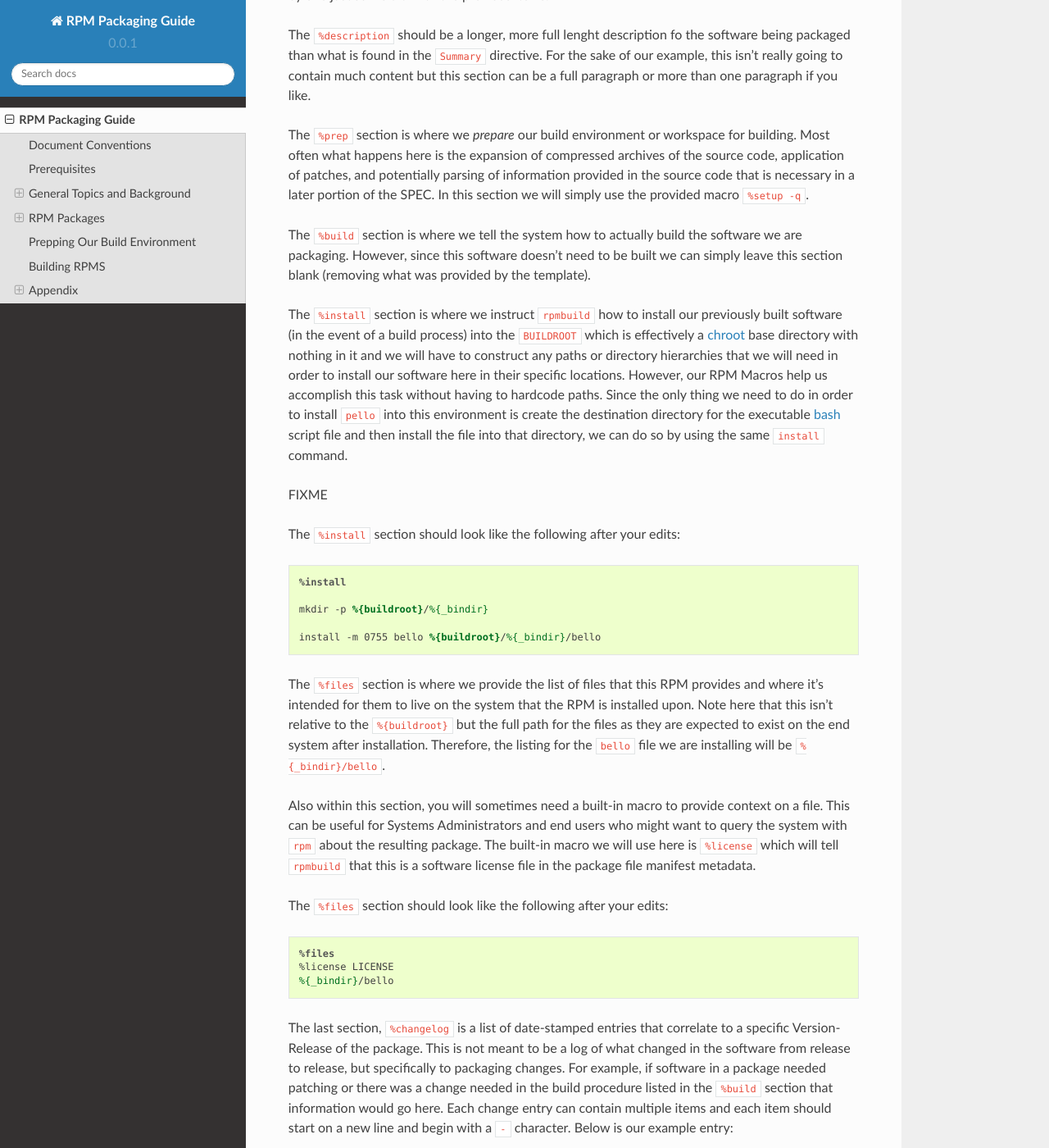
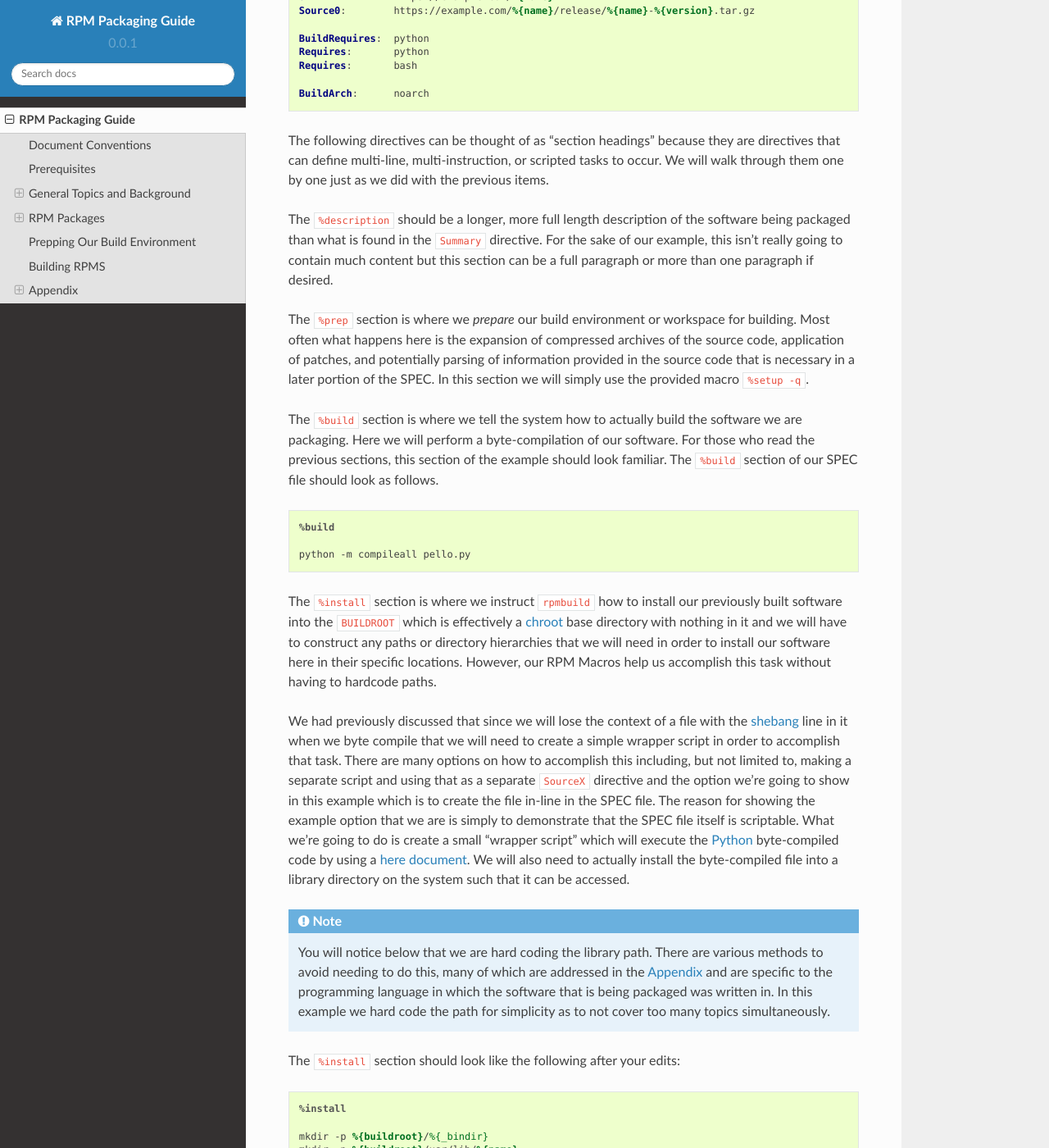
Before and after one commit to redhat-developer/rpm-packaging-guide, a Sphinx documentation site: the page built from source/rpm-guide.rst, in a window 1280 px wide and 1400 px high, scrolled down 31825 px. Shown: the whole window at 82% size. Built offline with Sphinx 7.4.7 and the Read the Docs theme 2.0.0, drawn with Linux system fonts in a browser that asks for light colours; some of the changed text lies outside the part shown.

Commit message:
fix some items in bello spec section, finish writing first draft pello spec section
Signed-off-by: Adam Miller <maxamillion@fedoraproject.org>

```diff
--- a/source/rpm-guide.rst
+++ b/source/rpm-guide.rst
@@ -794,6 +794,10 @@ included with each source code release. We include this in our simulated
 upstream software release because encounters with a `Software License`_ when
 packaging RPMs is a very common occurance for a RPM Packager and we should know
 how to properly handle them.
+
+.. note::
+    The method used below to create th ``LICENSE`` file is known as a `here
+    document`_.
 
 Let us go ahead and make a ``LICENSE`` file that can be included in the source
 code "release" for each example.
@@ -1350,7 +1354,13 @@ The ``Source0`` field is where the upstream software's source code should be
 able to be downloaded from. This URL should link directly to the specific
 version of the source code release that this RPM Package is packaging. Once
 again, since this is an example we will use an example value:
-``https://example.com/bello/releases/bello-0.1.tar.gz``
+``https://example.com/bello/releases/bello-0.1.tar.gz`` and while we might want
+to, we should note that this example URL hase hard coded values in it that are
+possible to change in the future and are potentially even likely to change such
+as the release version ``0.1``. We can simplify this by only needing to update
+one field in the SPEC file and allowing it to be reused. we will use the value
+``https://example.com/%{name}/releases/%{name}-%{version}.tar.gz`` instead of
+the hard coded examples string previously listed.
 
 After your edits, the top portion of your spec file should look like the
 following:
@@ -1408,10 +1418,10 @@ are directives that can define multi-line, multi-instruction, or scripted tasks
 to occur. We will walk through them one by one just as we did with the previous
 items.
 
-The ``%description`` should be a longer, more full lenght description fo the
+The ``%description`` should be a longer, more full length description of the
 software being packaged than what is found in the ``Summary`` directive. For the
 sake of our example, this isn't really going to contain much content but this
-section can be a full paragraph or more than one paragraph if you like.
+section can be a full paragraph or more than one paragraph if desired.
 
 The ``%prep`` section is where we *prepare* our build environment or workspace
 for building. Most often what happens here is the expansion of compressed
@@ -1433,7 +1443,9 @@ our RPM Macros help us accomplish this task without having to hardcode paths.
 Since the only thing we need to do in order to install ``bello`` into this
 environment is create the destination directory for the executable `bash`_
 script file and then install the file into that directory, we can do so by using
-the same ``install`` command.
+the same ``install`` command but we will make a slight modification since we are
+inside the SPEC file and we will use the macro variable of ``%{name}`` in it's
+place for consistency.
 
 The ``%install`` section should look like the following after your edits:
 
@@ -1443,14 +1455,15 @@ The ``%install`` section should look like the following after your edits:
 
     mkdir -p %{buildroot}/%{_bindir}
 
-    install -m 0755 bello %{buildroot}/%{_bindir}/bello
+    install -m 0755 %{name} %{buildroot}/%{_bindir}/%{name}
 
 The ``%files`` section is where we provide the list of files that this RPM
 provides and where it's intended for them to live on the system that the RPM is
 installed upon. Note here that this isn't relative to the ``%{buildroot}`` but
 the full path for the files as they are expected to exist on the end system
 after installation. Therefore, the listing for the ``bello`` file we are
-installing will be ``%{_bindir}/bello``.
+installing will be ``%{_bindir}/%{name}`` (this would be ``%{_bindir}/bello`` if
+we weren't using the rpm macro variable instead of the hard coded name).
 
 Also within this section, you will sometimes need a built-in macro to provide
 context on a file. This can be useful for Systems Administrators and end users
@@ -1464,7 +1477,7 @@ The ``%files`` section should look like the following after your edits:
 
     %files
     %license LICENSE
-    %{_bindir}/bello
+    %{_bindir}/%{name}
 
 The last section, ``%changelog`` is a list of date-stamped entries that
 correlate to a specific Version-Release of the package. This is not meant to be
@@ -1501,8 +1514,8 @@ The full SPEC file should now look like the following:
     Summary:        Hello World example implemented in bash script
 
     License:        GPLv3+
-    URL:            https://www.example.com/bello
-    Source0:        https://www.example.com/bello/releases/bello-0.1.tar.gz
+    URL:            https://www.example.com/%{name}
+    Source0:        https://www.example.com/%{name}/releases/%{name}-%{version}.tar.gz
 
     Requires:       bash
 
@@ -1521,11 +1534,11 @@ The full SPEC file should now look like the following:
 
     mkdir -p %{buildroot}/%{_bindir}
 
-    install -m 0755 bello %{buildroot}/%{_bindir}/bello
+    install -m 0755 %{name} %{buildroot}/%{_bindir}/%{name}
 
     %files
     %license LICENSE
-    %{_bindir}/bello
+    %{_bindir}/%{name}
 
     %changelog
     * Tue May 31 2016 Adam Miller <maxamillion@fedoraproject.org> - 0.1-1
@@ -1678,18 +1691,16 @@ following:
 Next up we have ``BuildRequires`` and ``Requires``, each of which define
 something that is required by the package. However, ``BuildRequires`` is to tell
 ``rpmbuild`` what is needed by your package at **build** time and ``Requires``
-is what is needed by your package at **run** time. In this example we will need
-the ``python`` package in order to perform the byte-compile build process.
-However, we will also need the ``python`` package in order to execute to
-byte-compiled code at runtime and therefore need to define ``python`` as a
-requirement using the ``Requires`` directive. We will also need the ``bash``
-package in order to execute the small entry-point script we will use here.
-
-Since we don't have a build step, we can simply omit the ``BuildRequires``
-directive. There is no need to define is as "undefined" or otherwise, omitting
-it's inclusion will suffice.
-
-Something we need to add here since this is software written in an  interpreted
+is what is needed by your package at **run** time.
+
+In this example we will need the ``python`` package in order to perform the
+byte-compile build process. We will also need the ``python`` package in order to
+execute the byte-compiled code at runtime and therefore need to define
+``python`` as a requirement using the ``Requires`` directive. We will also need
+the ``bash`` package in order to execute the small entry-point script we will
+use here.
+
+Something we need to add here since this is software written in an interpreted
 programming language with no natively compiled extensions is a ``BuildArch``
 entry that is set to ``noarch`` in order to tell RPM that this package does not
 need to be bound to the processor architecture that it is built using.
@@ -1699,10 +1710,10 @@ following:
 
 .. code-block:: spec
 
-    Name:           bello
+    Name:           pello
     Version:        0.1
     Release:        1%{?dist}
-    Summary:        Hello World example implemented in bash script
+    Summary:        Hello World example implemented in Python
 
     License:        GPLv3+
     URL:            https://example.com/%{name}
@@ -1719,10 +1730,10 @@ are directives that can define multi-line, multi-instruction, or scripted tasks
 to occur. We will walk through them one by one just as we did with the previous
 items.
 
-The ``%description`` should be a longer, more full lenght description fo the
+The ``%description`` should be a longer, more full length description of the
 software being packaged than what is found in the ``Summary`` directive. For the
 sake of our example, this isn't really going to contain much content but this
-section can be a full paragraph or more than one paragraph if you like.
+section can be a full paragraph or more than one paragraph if desired.
 
 The ``%prep`` section is where we *prepare* our build environment or workspace
 for building. Most often what happens here is the expansion of compressed
@@ -1731,22 +1742,45 @@ information provided in the source code that is necessary in a later portion of
 the SPEC. In this section we will simply use the provided macro ``%setup -q``.
 
 The ``%build`` section is where we tell the system how to actually build the
-software we are packaging. However, since this software doesn't need to be built
-we can simply leave this section blank (removing what was provided by the
-template).
+software we are packaging. Here we will perform a byte-compilation of our
+software. For those who read the previous sections, this section of the example
+should look familiar. The ``%build`` section of our SPEC file should look as
+follows.
+
+.. code-block:: spec
+
+    %build
+
+    python -m compileall pello.py
 
 The ``%install`` section is where we instruct ``rpmbuild`` how to install our
-previously built software (in the event of a build process) into the
-``BUILDROOT`` which is effectively a `chroot`_ base directory with nothing in it
-and we will have to construct any paths or directory hierarchies that we will
-need in order to install our software here in their specific locations. However,
-our RPM Macros help us accomplish this task without having to hardcode paths.
-Since the only thing we need to do in order to install ``pello`` into this
-environment is create the destination directory for the executable `bash`_
-script file and then install the file into that directory, we can do so by using
-the same ``install`` command.
-
-FIXME
+previously built software into the ``BUILDROOT`` which is effectively a
+`chroot`_ base directory with nothing in it and we will have to construct any
+paths or directory hierarchies that we will need in order to install our
+software here in their specific locations. However, our RPM Macros help us
+accomplish this task without having to hardcode paths.
+
+We had previously discussed that since we will lose the context of a file with
+the `shebang`_ line in it when we byte compile that we will need to create
+a simple wrapper script in order to accomplish that task. There are many options
+on how to accomplish this including, but not limited to, making a separate
+script and using that as a separate ``SourceX`` directive and the option we're
+going to show in this example which is to create the file in-line in the SPEC
+file. The reason for showing the example option that we are is simply to
+demonstrate that the SPEC file itself is scriptable. What we're going to do is
+create a small "wrapper script" which will execute the `Python`_ byte-compiled
+code by using a `here document`_. We will also need to actually install the
+byte-compiled file into a library directory on the system such that it can be
+accessed.
+
+.. note::
+    You will notice below that we are hard coding the library path. There are
+    various methods to avoid needing to do this, many of which are addressed in
+    the :ref:`Appendix <appendix>` and are specific to the programming language
+    in which the software that is being packaged was written in. In this example
+    we hard code the path for simplicity as to not cover too many topics
+    simultaneously.
+
 
 The ``%install`` section should look like the following after your edits:
 
@@ -1755,15 +1789,25 @@ The ``%install`` section should look like the following after your edits:
     %install
 
     mkdir -p %{buildroot}/%{_bindir}
-
-    install -m 0755 bello %{buildroot}/%{_bindir}/bello
+    mkdir -p %{buildroot}/usr/lib/%{name}
+
+    cat > %{buildroot}/%{_bindir}/%{name} <<-EOF
+    #!/bin/bash
+    /usr/bin/python /usr/lib/%{name}/%{name}.pyc
+    EOF
+
+    chmod 0755 %{buildroot}/%{_bindir}/%{name}
+
+    install -m 0644 %{name}.py* %{buildroot}/usr/lib/%{name}/
 
 The ``%files`` section is where we provide the list of files that this RPM
 provides and where it's intended for them to live on the system that the RPM is
 installed upon. Note here that this isn't relative to the ``%{buildroot}`` but
 the full path for the files as they are expected to exist on the end system
-after installation. Therefore, the listing for the ``bello`` file we are
-installing will be ``%{_bindir}/bello``.
+after installation. Therefore, the listing for the ``pello`` file we are
+installing will be ``%{_bindir}/pello``. We will also need to provide a ``%dir``
+listing to define that this package "owns" the library directory we created as
+well as all the files we placed in it.
 
 Also within this section, you will sometimes need a built-in macro to provide
 context on a file. This can be useful for Systems Administrators and end users
@@ -1777,7 +1821,10 @@ The ``%files`` section should look like the following after your edits:
 
     %files
     %license LICENSE
-    %{_bindir}/bello
+    %dir /usr/lib/%{name}/
+    %{_bindir}/%{name}
+    /usr/lib/%{name}/%{name}.py*
+
 
 The last section, ``%changelog`` is a list of date-stamped entries that
 correlate to a specific Version-Release of the package. This is not meant to be
@@ -1808,42 +1855,57 @@ The full SPEC file should now look like the following:
 
 .. code-block:: spec
 
-    Name:           bello
-    Version:        0.1
+    Name:           pello
+    Version:        0.1.1
     Release:        1%{?dist}
     Summary:        Hello World example implemented in bash script
 
     License:        GPLv3+
-    URL:            https://www.example.com/bello
-    Source0:        https://www.example.com/bello/releases/bello-0.1.tar.gz
-
+    URL:            https://www.example.com/%{name}
+    Source0:        https://www.example.com/%{name}/releases/%{name}-%{version}.tar.gz
+
+    BuildRequires:  python
+    Requires:       python
     Requires:       bash
 
     BuildArch:      noarch
 
     %description
     The long-tail description for our Hello World Example implemented in
-    bash script
+    Python
 
     %prep
     %setup -q
 
     %build
 
+    python -m compileall %{name}.py
+
     %install
 
     mkdir -p %{buildroot}/%{_bindir}
-
-    install -m 0755 bello %{buildroot}/%{_bindir}/bello
+    mkdir -p %{buildroot}/usr/lib/%{name}
+
+    cat > %{buildroot}/%{_bindir}/%{name} <<-EOF
+    #!/bin/bash
+    /usr/bin/python /usr/lib/%{name}/%{name}.pyc
+    EOF
+
+    chmod 0755 %{buildroot}/%{_bindir}/%{name}
+
+    install -m 0644 %{name}.py* %{buildroot}/usr/lib/%{name}/
 
     %files
     %license LICENSE
-    %{_bindir}/bello
+    %dir /usr/lib/%{name}/
+    %{_bindir}/%{name}
+    /usr/lib/%{name}/%{name}.py*
+
 
     %changelog
-    * Tue May 31 2016 Adam Miller <maxamillion@fedoraproject.org> - 0.1-1
-    - First bello package
-    - Example second item in the changelog for version-release 0.1-1
+    * Tue May 31 2016 Adam Miller <maxamillion@fedoraproject.org> - 0.1.1-1
+      - First pello package
+
 
 cello
 ^^^^^
@@ -1979,6 +2041,7 @@ introductory material included in this guide.
 .. _diffutils: http://www.gnu.org/software/diffutils/diffutils.html
 .. _Software License: https://en.wikipedia.org/wiki/Software_license
 .. _Interpreter: https://en.wikipedia.org/wiki/Interpreter_%28computing%29
+.. _here document: https://en.wikipedia.org/wiki/Here_document
 .. _Fedora License Guidelines: https://fedoraproject.org/wiki/Licensing:Main
 .. _programming language:
     https://en.wikipedia.org/wiki/Programming_language
```
